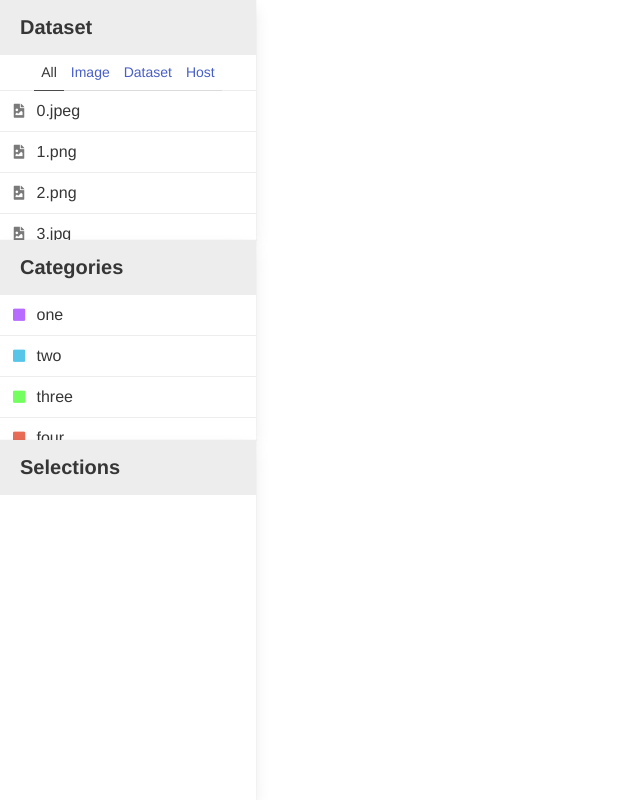
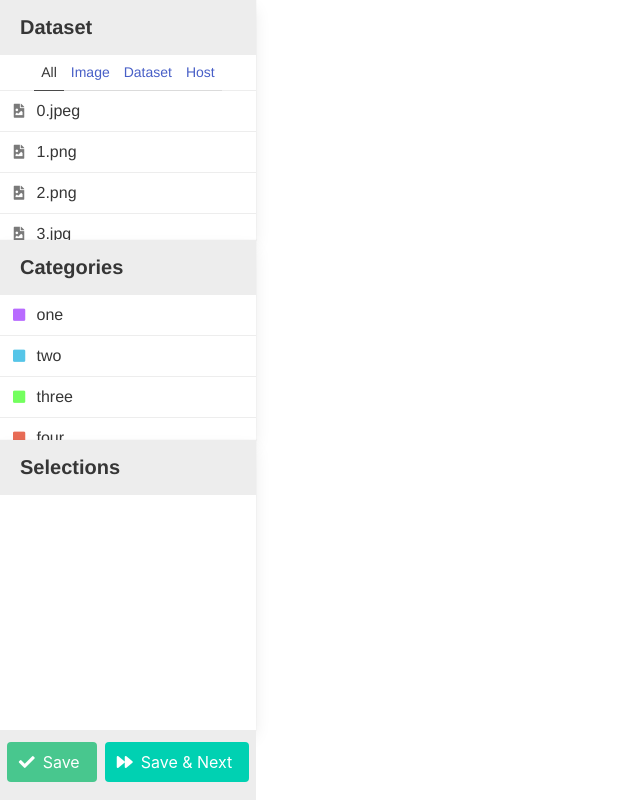
Before and after one commit to Relecto/labeler, a Vue app: page / in a window 1280 px wide. Shown: the whole page, without its empty margins (0-640 px from the left). Built offline with nearby package versions, Linux system fonts and the light colour scheme.

Commit message:
Save and restore

```diff
--- a/src/App.vue
+++ b/src/App.vue
@@ -14,6 +14,9 @@
           <Selections>
           </Selections>
         </div>
+        <div class="controls-container">
+          <Controls></Controls>
+        </div>
       </div>
     </div>
 
@@ -27,7 +30,8 @@
 import NativeCanvas from './components/NativeCanvas.vue'
 import Dataset from './components/Dataset.vue'
 import Selections from './components/Selections.vue'
-import Categories from "./components/Categories.vue";
+import Categories from './components/Categories.vue'
+import Controls from './components/Controls.vue'
 
 export default {
   name: 'App',
@@ -37,6 +41,7 @@ export default {
     Dataset,
     Selections,
     Categories,
+    Controls
   },
   computed: {
     currentImage() {
@@ -75,15 +80,19 @@ export default {
 }
 .dataset-container {
   max-height: 30%;
-  flex-grow: 1;
+  flex: 1;
 }
 .categories-container {
   max-height: 25%;
-  flex-grow: 1;
+  flex: 2;
 }
 .selections-container {
-  max-height: 45%;
-  flex-grow: 1;
+  max-height: calc(45% - 70px);
+  flex: 3;
+}
+.controls-container {
+  height: 70px;
+  flex: 0;
 }
 
 html, body {
@@ -93,7 +102,6 @@ html, body {
   margin: 0px;  /*removes default style*/
 
   user-select: none;
-
 }
 
 </style>
--- a/src/components/Controls.vue
+++ b/src/components/Controls.vue
@@ -0,0 +1,49 @@
+<template>
+  <div class="buttons is-centered">
+    <button
+      :class="{ 'is-loading': saveLoading }"
+      class="button is-success"
+      @click="save"
+      >
+      <span class="icon is-small">
+        <i class="fas fa-check"></i>
+      </span>
+      <span>Save</span>
+    </button>
+    <button
+      :class="{ 'is-loading': saveAndNextLoading }"
+      class="button is-primary"
+      @click="save"
+      >
+      <span class="icon is-small">
+        <i class="fas fa-forward"></i>
+      </span>
+      <span>Save & Next</span>
+    </button>
+  </div>
+</template>
+
+<script>
+export default {
+  data() {
+    return {
+      saveLoading: false,
+      saveAndNextLoading: false,
+    }
+  },
+  methods: {
+    async save() {
+      this.saveLoading = true
+      await this.$store.dispatch('submitImage')
+      this.saveLoading = false
+    },
+  }
+}
+</script>
+
+<style>
+.buttons {
+  background-color: #ededed;
+  padding: 0.75em 0em;
+}
+</style>
--- a/src/store/index.js
+++ b/src/store/index.js
@@ -1,6 +1,6 @@
 import Vue from 'vue'
 import Vuex from 'vuex'
-import { listImages, getImageData, getCategories } from '../api'
+import { listImages, getImageData, getCategories, postImageData } from '../api'
 import { mapSelection } from '../helpers'
 
 Vue.use(Vuex)
@@ -108,15 +108,42 @@ export default new Vuex.Store({
     },
     async fetchImage(context, path) {
       let data = await getImageData(path)
+
+      let selections = data.selections ? data.selections.map(s => {
+        return {
+          category: s.category,
+          real: {
+            x: s.x,
+            y: s.y,
+            width: s.width,
+            height: s.height
+          }
+        }
+      }) : null
+
       context.commit('setImage', {
         path,
-        selections: data.selections,
+        selections: selections,
         meta: data.meta
       })
     },
     async fetchCategories(context) {
       let categories = await getCategories()
       context.commit('setCategories', categories)
+    },
+
+    async submitImage(context) {
+      let res = await postImageData(context.state.image.path, {
+        meta: context.state.image.meta,
+        selections: context.state.image.selections.map(s => {
+          return {
+            category: s.category,
+            ...s.real,
+          }
+        })
+      })
+
+      return res
     }
   },
   modules: {
```
